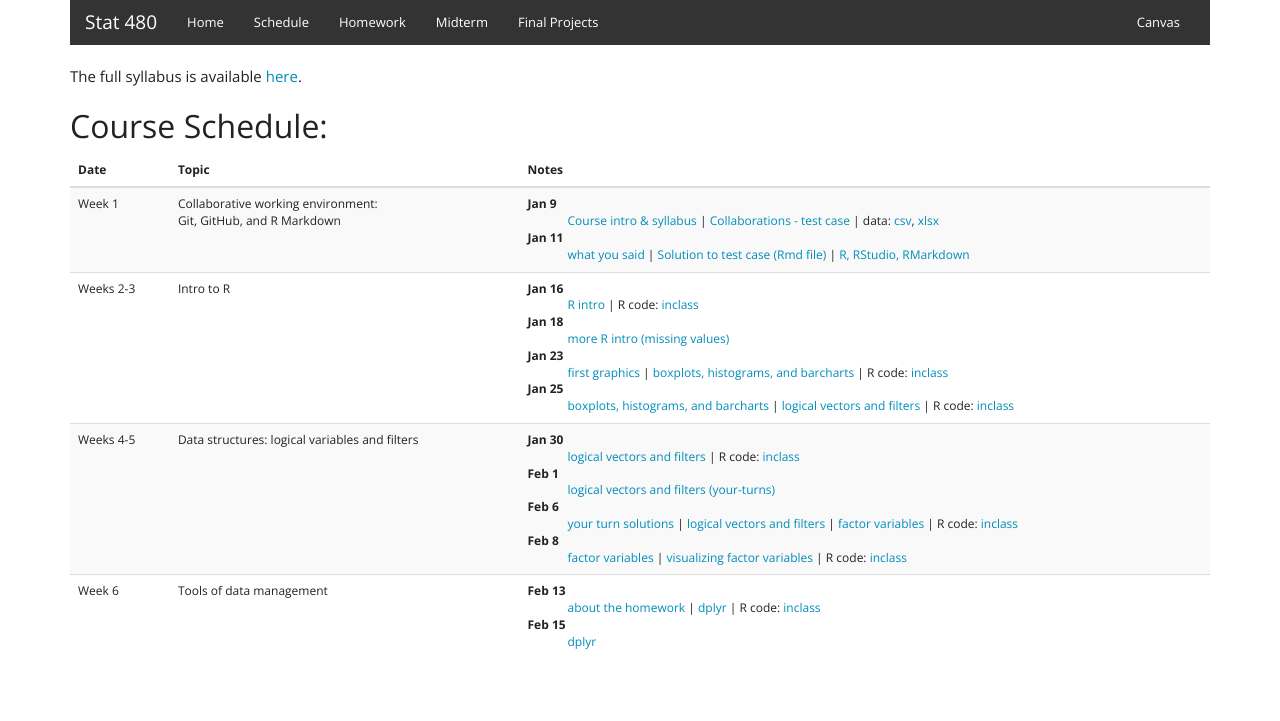
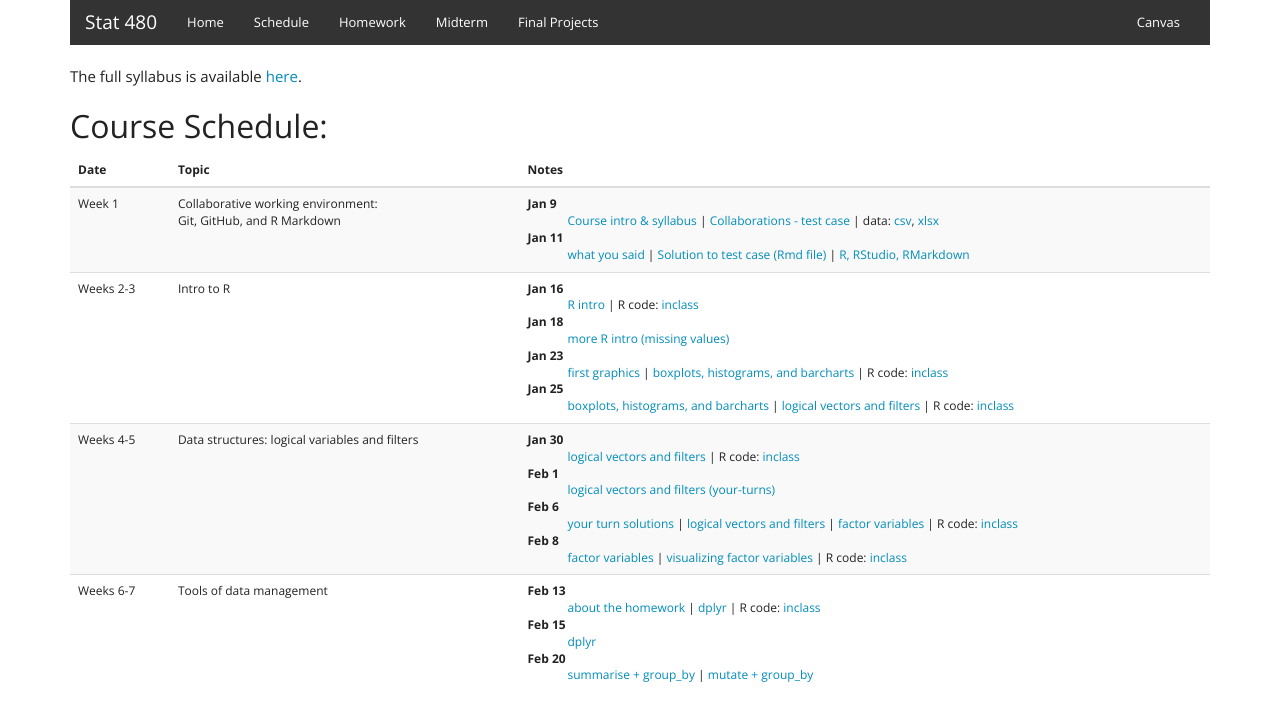
Before and after one commit to Stat480-at-ISU/Stat480-at-ISU.github.io-2019, a Jekyll site: the page built from schedule.html, in a window 1280 px wide. Shown: the top 721 px of the page. Built offline with Jekyll 4.4.1, drawn with Linux system fonts in a browser that asks for light colours.

Commit message:
links updated

```diff
--- a/schedule.html
+++ b/schedule.html
@@ -86,7 +86,7 @@ slides: <a href="../materials/02_reading-files/01_ascii.html" target=_blank>read
 
       </tr>
 <tr>
-        <td>Week 6</td>
+        <td>Weeks 6-7</td>
         <td>Tools of data management</td>
         <td>
           <dl>
@@ -95,6 +95,9 @@ slides: <a href="../materials/02_reading-files/01_ascii.html" target=_blank>read
           </dd>
                      <dt>Feb 15</dt>
           <dd>    <a href="../materials/03_tidyverse/01_dplyr.html" target=_blank>dplyr</a>
+          </dd>
+                     <dt>Feb 20</dt>
+          <dd>    <a href="../materials/03_tidyverse/02_examples-dplyr.html" target=_blank>summarise + group_by</a> | <a href="../materials/03_tidyverse/03_examples-dplyr.html" target=_blank>mutate + group_by</a>
           </dd>
           </dl>
         </td>
```
